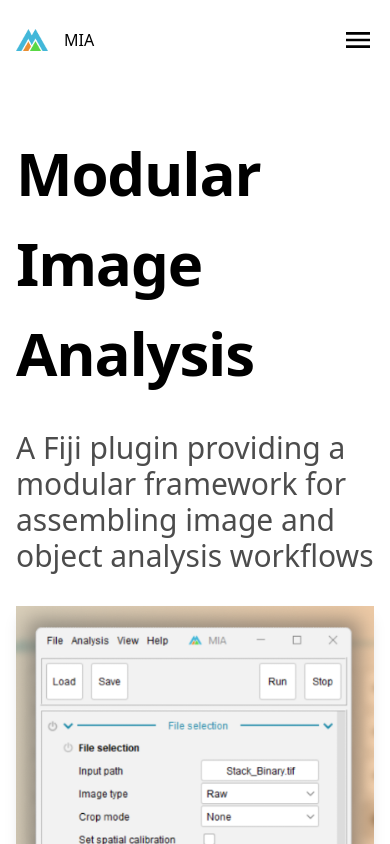
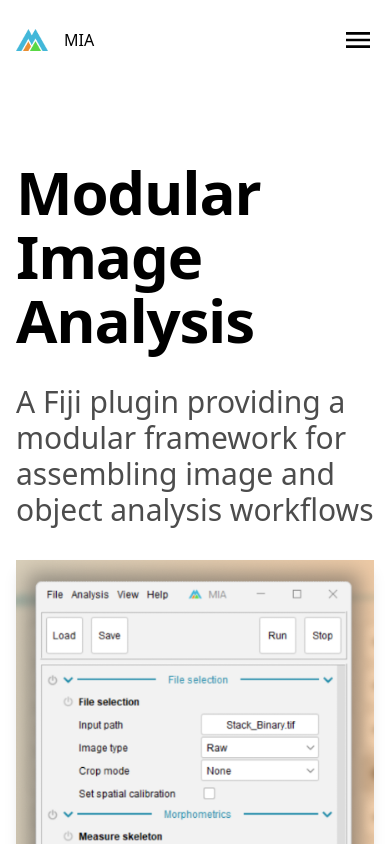
Before and after one commit to mianalysis/mianalysis.github.io, a Next.js app: page / in a window 390 px wide. Shown: the top 844 px of the page. Built offline with nearby package versions, Linux system fonts and the light colour scheme.

Commit message:
Adjusted splash page heading

```diff
--- a/src/app/page.tsx
+++ b/src/app/page.tsx
@@ -13,7 +13,8 @@
   return (
     <div className="mx-auto max-w-4xl space-y-60">
       <section className="space-y-8">
-        <h1>Modular Image Analysis</h1>
+        <h1 className="max-sm:hidden">ModularImageAnalysis</h1>
+        <h1 className="sm:hidden leading-[4rem]">Modular Image Analysis</h1>
 
         <p className="mb-8 opacity-70 text-3xl">
           A Fiji plugin providing a modular framework for assembling image and object analysis
```
